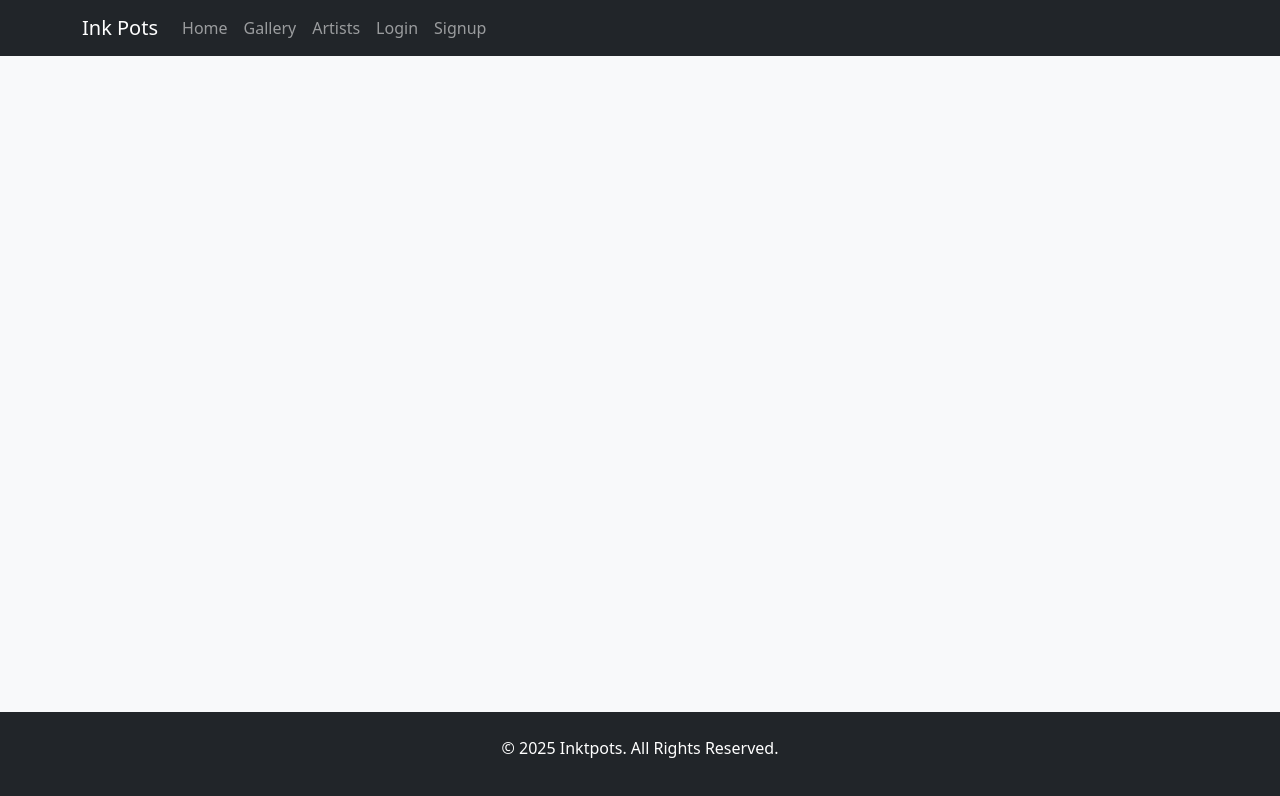
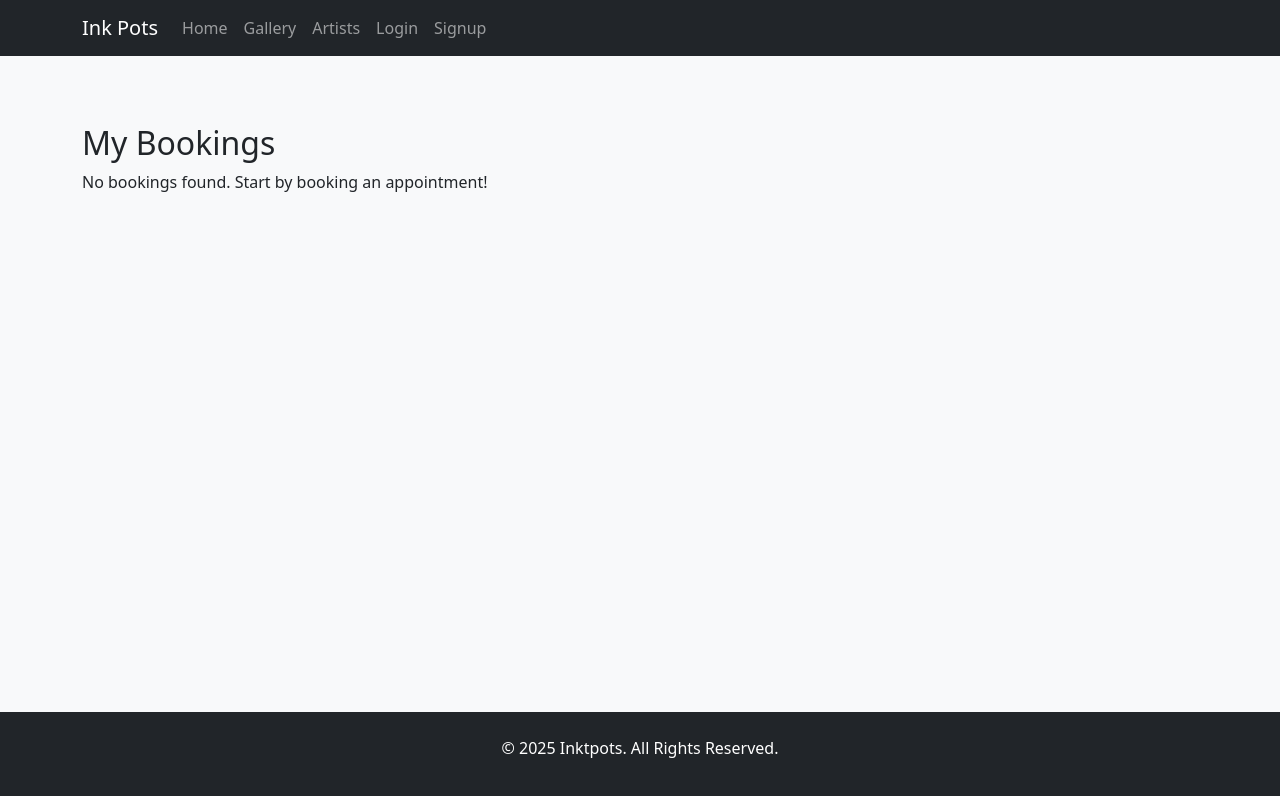
Before and after one commit to emily172/FYP-Tattoo, a React (Vite) app in the folder tattoo-web-app/: page /my-bookings in a window 1280 px wide. Shown: the top 796 px of the page. Built offline with nearby package versions, Linux system fonts and the light colour scheme.

Commit message:
Saving Booking to local Storage using JSON

```diff
--- a/tattoo-web-app/src/App.jsx
+++ b/tattoo-web-app/src/App.jsx
@@ -8,6 +8,7 @@ import Artists from "./pages/Artists";
 import ArtistProfile from "./pages/ArtistProfile"
 import BookingForm from "./pages/BookingForm"
 import BookingConfirmation from "./pages/BookingConfirmation";
+import MyBookings from "./pages/MyBookings";
 import Login from "./pages/Login";
 import Signup from "./pages/Signup";
 
@@ -25,6 +26,7 @@ const App = () => {
             <Route path="artists/:id" element={<ArtistProfile/>}/>
             <Route path="/artists/:id/book" element={<BookingForm />} />
             <Route path="/booking-confirmation" element={<BookingConfirmation />} />
+            <Route path="/my-bookings" element={<MyBookings />} /> {/* New route */}
             <Route path="/login" element={<Login />} />
             <Route path="/signup" element={<Signup />} />
           </Routes>
--- a/tattoo-web-app/src/pages/BookingForm.jsx
+++ b/tattoo-web-app/src/pages/BookingForm.jsx
@@ -48,9 +48,11 @@ const BookingForm = () => {
     return Object.keys(newErrors).length === 0;
   };
 
+  // Form submission handler
   const handleSubmit = (e) => {
     e.preventDefault();
 
+    // Validate form
     if (validateForm()) {
       const bookingDetails = {
         artist: artist.name,
@@ -60,6 +62,11 @@ const BookingForm = () => {
         time,
         notes,
       };
+
+      // Save booking to localStorage
+      const existingBookings = JSON.parse(localStorage.getItem("bookings")) || [];
+      const updatedBookings = [...existingBookings, bookingDetails];
+      localStorage.setItem("bookings", JSON.stringify(updatedBookings));
 
       // Navigate to confirmation page with booking details
       navigate("/booking-confirmation", { state: bookingDetails });
--- /dev/null
+++ b/tattoo-web-app/src/pages/MyBookings.jsx
@@ -0,0 +1,34 @@
+import React from "react";
+
+const MyBookings = () => {
+  const bookings = JSON.parse(localStorage.getItem("bookings")) || [];
+
+  if (bookings.length === 0) {
+    return (
+      <div className="container mt-5">
+        <h2>My Bookings</h2>
+        <p>No bookings found. Start by booking an appointment!</p>
+      </div>
+    );
+  }
+
+  return (
+    <div className="container mt-5">
+      <h2>My Bookings</h2>
+      <ul className="list-group">
+        {bookings.map((booking, index) => (
+          <li key={index} className="list-group-item">
+            <strong>Artist:</strong> {booking.artist} <br />
+            <strong>Name:</strong> {booking.name} <br />
+            <strong>Email:</strong> {booking.email} <br />
+            <strong>Date:</strong> {booking.date} <br />
+            <strong>Time:</strong> {booking.time} <br />
+            {booking.notes && <><strong>Notes:</strong> {booking.notes}</>}
+          </li>
+        ))}
+      </ul>
+    </div>
+  );
+};
+
+export default MyBookings;
```
